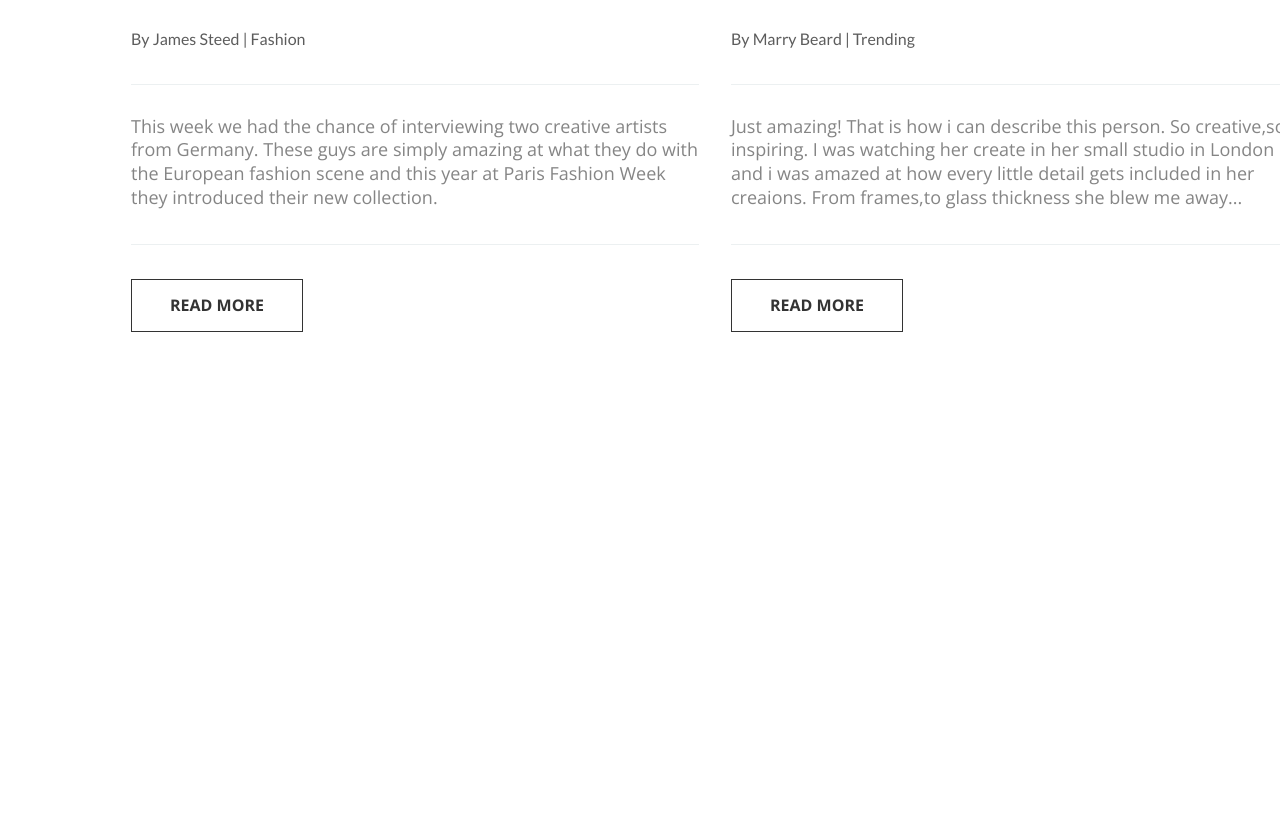
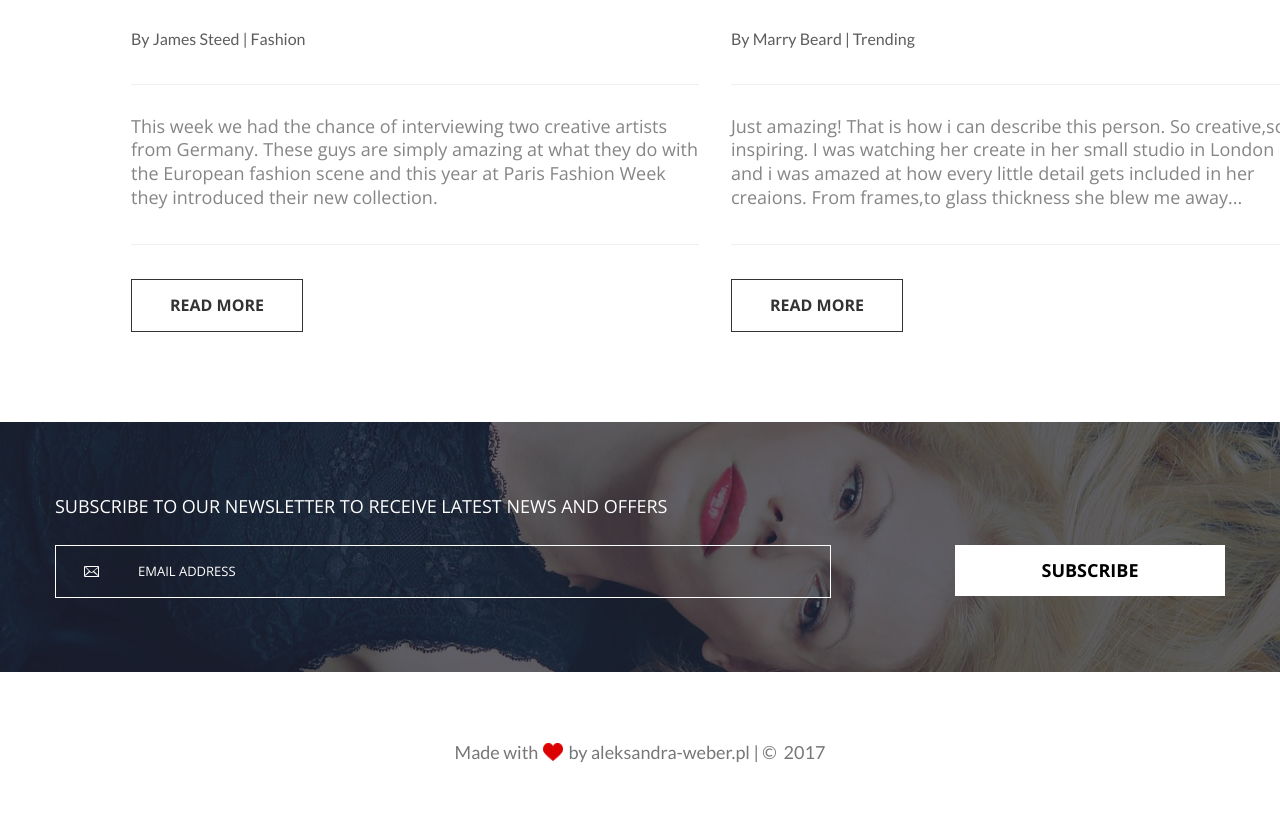
Before and after one commit to antoni-matusz/Brandly, a website: page app/index.html in a window 1280 px wide. Shown: the part 3345-4177 px from the top of the page. Before the commit the page ends 3767 px from the top, so only its background shows below. Drawn offline with nearby package versions, Linux system fonts and the light colour scheme; files that its build step writes are made by us from their sources.

Commit message:
finalResult

```diff
--- a/app/index.html
+++ b/app/index.html
@@ -355,6 +355,22 @@
     </div>
   </div>
 
+<div class="subscribe-section">
+  <div class="form-section">
+   <form>
+      <label>SUBSCRIBE TO OUR NEWSLETTER TO RECEIVE LATEST NEWS AND OFFERS</label>
+      <div>
+        <input type="email" name="email" value="" placeholder="EMAIL ADDRESS" required>
+        <input type="submit" value="SUBSCRIBE">
+      </div>
+   </form>
+  </div>
+</div>
+
+<footer>
+  <p>Made with <img src='/images/heart_icon.png' alt='heart'> by aleksandra-weber.pl | &copy; &nbsp;  <span id="time"></span></p>
+</footer>
+
 
 
 
--- a/app/script/scripts.js
+++ b/app/script/scripts.js
@@ -17,5 +17,40 @@ $(document).ready(function(){
     window.location.replace("/shop");
 	});
 
+	function showCurrentYear() {
+		var d = new Date();
+		var n = d.getFullYear();
+		$("#time").text(n);
+	}
+
+	showCurrentYear();
+
+	function sendEmail(){
+		var form = '.subscribe-section form';
+		$(form).on('submit',function (e) {
+			e.preventDefault();
+			e.stopPropagation();
+			var email = $(form + ' input[type="email"]').val();
+
+			$.ajax({
+				url: "mail.php",
+				type: 'POST',
+				data: {
+					email: email,
+				},
+				success: function(result){
+					if(result == 'email=true'){
+						$(form + ' label').text('You have subscribed our newsletter').css({"color": "green"});
+						$(form + ' input[type="email"]').val('');
+					}else{
+						$(form + ' input[type="submit"]').val('ERROR').css({"color": "red"});
+						location.reload();
+					}
+				}
+			});
+		});
+	}
+
+	sendEmail();
 
 });
--- a/app/styles/index.less
+++ b/app/styles/index.less
@@ -6,3 +6,4 @@
 @import "pictures";
 @import "trending_items";
 @import "blog";
+@import "subscribe";
--- /dev/null
+++ b/app/styles/subscribe.less
@@ -0,0 +1,82 @@
+.subscribe-section {
+	width: 100%;
+	height: 250px;
+	background: url('/images/subscribe-bg.jpg') no-repeat center top transparent;
+	background-size: cover;
+	.form-section{
+		width: 1170px;
+		margin: 0 auto;
+		form {
+			display: flex;
+			justify-content: center;
+			height: 250px;
+			flex-direction: column;
+			flex-wrap: wrap;
+			label{
+				font-size: 18px;
+				font-weight: 300;
+				color: #ffffff;
+				margin-bottom: 30px;
+				text-transform: uppercase;
+			}
+			div {
+				display: flex;
+				justify-content: space-between;
+			}
+			input[type='email'] {
+				background: url('/images/email_icon.png') no-repeat 28px center transparent;
+				width: 690px;
+				height: 49px;
+				padding-left: 82px;
+				border: 1px solid #ffffff;
+				line-height: 49px;
+				font-family: 'Open Sans', sans-serif;
+				font-size: 13px;
+				font-weight: 300;
+				color: #ffffff;
+				&::placeholder {
+					font-family: 'Open Sans', sans-serif;
+					font-size: 13px;
+					font-weight: 300;
+					color: #ffffff;
+				}
+			}
+			input[type='submit'] {
+				width: 270px;
+				height: 51px;
+				background-color: #ffffff;
+				font-family: 'Open Sans', sans-serif;
+				font-size: 18px;
+				font-weight: bold;
+				color: #000000;
+				border: none;
+				cursor: pointer;
+				transition: all 300ms ease;
+				&:hover {
+					background-color: #333333;
+					color: #ffffff;
+					box-shadow: -3px -3px 6px #000000;
+				}
+			}
+
+		}
+	}
+}
+footer {
+	width: 100%;
+	height: 160px;
+	background-color: #ffffff;
+	display: flex;
+	justify-content: center;
+	align-items: center;
+	p {
+		color: #777777;
+		font-family: 'Lato', sans-serif;
+		font-size: 18px;
+		display: flex;
+		img {
+			margin: 0 5px;
+		}
+
+	}
+}
```
Also changed, not shown: app/images/email_icon.png (added), app/images/heart_icon.png (added), app/images/subscribe-bg.jpg (added).
